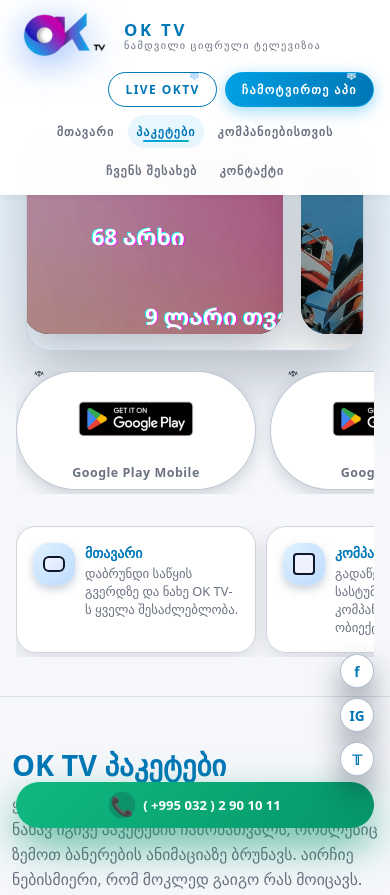
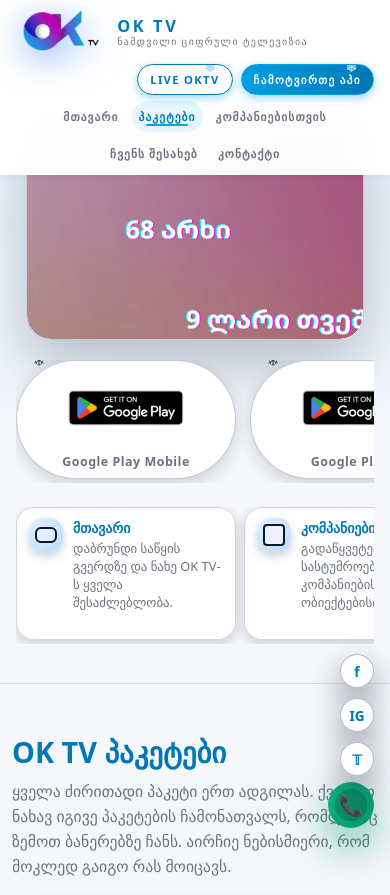
Before and after one commit to giorgigadelia3-lgtm/oktv-landing, a plain HTML site: page packages.html in a window 390 px wide. Shown: the top 895 px of the page. Drawn offline with Linux system fonts and the light colour scheme.

Commit message:
Update packages.html

```diff
--- a/packages.html
+++ b/packages.html
@@ -29,9 +29,7 @@
       box-sizing: border-box;
     }
 
-    html {
-      scroll-behavior: smooth;
-    }
+    html { scroll-behavior: smooth; }
 
     body {
       font-family: system-ui, -apple-system, BlinkMacSystemFont, "Segoe UI", sans-serif;
@@ -49,9 +47,7 @@
 
     main { min-height: 100vh; }
 
-    section {
-      padding: 72px 16px;
-    }
+    section { padding: 72px 16px; }
 
     .section-inner,
     .hero-inner,
@@ -61,6 +57,7 @@
     }
 
     /* ================== HEADER ================== */
+
     .main-header {
       position: fixed;
       top: 0;
@@ -238,9 +235,9 @@
       .header-inner {
         flex-wrap: wrap;
         justify-content: space-between;
-        gap: 8px;
-        padding-top: 8px;
-        padding-bottom: 8px;
+        gap: 6px;
+        padding-top: 6px;
+        padding-bottom: 6px;
         height: auto;
       }
       .brand { order: 0; }
@@ -257,19 +254,24 @@
     }
 
     @media (max-width: 640px) {
-      body { padding-top: 90px; }
+      body { padding-top: 86px; }
 
-      .brand-logo { height: 56px; }
-      .brand-name { font-size: 1.05rem; }
-      .brand-subtitle { font-size: 0.64rem; }
+      .brand-logo { height: 52px; }
+      .brand-name { font-size: 1.02rem; }
+      .brand-subtitle { font-size: 0.62rem; }
       .nav-link {
-        font-size: 0.75rem;
-        padding-inline: 8px;
+        font-size: 0.72rem;
+        padding-inline: 7px;
       }
       .header-cta {
         width: 100%;
         justify-content: flex-end;
       }
+      .header-btn {
+        padding: 7px 12px;
+        box-shadow: 0 3px 10px rgba(0,159,227,0.4);
+      }
+      .header-btn span { font-size: 0.7rem; }
     }
 
     /* ================== HERO – PACKAGES SLIDER ================== */
@@ -291,7 +293,7 @@
     }
 
     .hero-slider::before {
-      /* ლამაზი გლოუ ჩარჩო */
+      /* გლოუ ჩარჩო */
       content: "";
       position: absolute;
       inset: -2px;
@@ -319,19 +321,16 @@
     .hero-packages-track {
       display: flex;
       align-items: stretch;
-      gap: 18px;
-      padding: 20px 32px;
-      animation: packagesMarquee 40s linear infinite;
+      transition: transform 0.6s ease;
       will-change: transform;
     }
 
     .hero-package-slide {
-      flex: 0 0 260px;
-      border-radius: 26px;
+      min-width: 100%;
+      position: relative;
+      border-radius: 30px;
       overflow: hidden;
-      box-shadow: 0 16px 40px rgba(15,23,42,0.25);
-      background: #0f172a;
-      position: relative;
+      height: clamp(260px, 45vw, 520px);
     }
 
     .hero-package-slide img {
@@ -347,18 +346,14 @@
       content: "";
       position: absolute;
       inset: 0;
-      background: radial-gradient(circle at 0 0, rgba(255,255,255,0.08), transparent 55%);
+      background:
+        radial-gradient(circle at 0 0, rgba(255,255,255,0.12), transparent 55%);
       mix-blend-mode: screen;
       pointer-events: none;
     }
 
     .hero-package-slide:hover img {
       transform: scale(1.04);
-    }
-
-    @keyframes packagesMarquee {
-      0%   { transform: translateX(0); }
-      100% { transform: translateX(-50%); }
     }
 
     /* ================== STORE BADGES (APPLICATION DOWNLOAD) ================== */
@@ -777,9 +772,7 @@
       animation: phonePulse 2.1s ease-out infinite;
     }
 
-    .floating-call-text {
-      white-space: nowrap;
-    }
+    .floating-call-text { white-space: nowrap; }
 
     @keyframes phonePulse {
       0% {
@@ -825,25 +818,33 @@
 
     @media (max-width: 980px) {
       .hero-categories {
-        /* მობილურზე: ჰორიზონტალური სკროლი, მექანიკური swipe */
+        /* მობილურზე: ჰორიზონტალური swipe, მაგრამ უფრო დაბალი ბარათები */
         display: flex;
         overflow-x: auto;
-        gap: 10px;
+        gap: 8px;
         padding-bottom: 4px;
         scroll-snap-type: x mandatory;
         -webkit-overflow-scrolling: touch;
+        margin-top: 24px;
       }
 
       .hero-category-card {
-        min-width: 260px;
+        min-width: 230px;
         scroll-snap-align: center;
+        padding: 10px 12px;
+        border-radius: 18px;
+        box-shadow: 0 4px 12px rgba(15,23,42,0.18);
+      }
+
+      .hero-category-icon {
+        width: 34px;
+        height: 34px;
+        border-radius: 14px;
       }
     }
 
     @media (max-width: 768px) {
-      body {
-        font-size: 15px;
-      }
+      body { font-size: 15px; }
 
       #packages-hero {
         padding-top: 32px;
@@ -855,11 +856,20 @@
         border-radius: 24px;
       }
 
-      .hero-packages-track {
-        padding: 16px 20px;
+      .hero-package-slide {
+        height: clamp(220px, 56vw, 320px);
+        border-radius: 24px;
       }
 
-      /* ბადჯების ჰორიზონტალური სქროლი – მექანიკური swipe */
+      .hero-slider::before {
+        border-radius: 26px;
+      }
+
+      .hero-slider::after {
+        border-radius: 24px;
+      }
+
+      /* ჩამოტვირთვის ბადჯები – მობილურ swipe */
       .store-badges {
         margin-top: 20px;
         flex-wrap: nowrap;
@@ -871,24 +881,20 @@
       }
 
       .store-badge {
-        min-width: 260px;
+        min-width: 240px;
         max-width: 280px;
         scroll-snap-align: center;
         border-radius: 999px;
         padding: 6px 16px 8px;
       }
 
-      .store-badge img {
-        width: 140px;
-      }
+      .store-badge img { width: 140px; }
 
       .packages-list-section {
         padding: 48px 12px 64px;
       }
 
-      .packages-list-layout {
-        display: block;
-      }
+      .packages-list-layout { display: block; }
 
       .packages-list {
         max-height: none;
@@ -900,15 +906,12 @@
         overflow-y: auto;
       }
 
-      /* პაკეტის დეტალების ბარათი – მობილურზე თავდაპირველად დამალული */
       #packageInfo {
         display: none;
         margin-top: 18px;
       }
 
-      #packageInfo.mobile-open {
-        display: block;
-      }
+      #packageInfo.mobile-open { display: block; }
 
       .packages-promo-image-wrapper {
         display: none; /* ბანერი მობილურზე არ ჩანს */
@@ -927,24 +930,30 @@
       .social-ig { bottom: 112px; }
       .social-tt { bottom: 68px; }
 
+      /* ტელეფონის ღილაკი – პატარა მრგვალი აიკონი */
       .floating-call-btn {
         right: 16px;
-        left: 16px;
         bottom: 16px;
+        left: auto;
+        padding: 0;
+        width: 46px;
+        height: 46px;
+        border-radius: 999px;
         justify-content: center;
-        font-size: 0.82rem;
-        padding-inline: 14px;
+      }
+
+      .floating-call-text { display: none; }
+
+      .floating-call-icon {
+        width: 32px;
+        height: 32px;
+        font-size: 1.2rem;
       }
     }
 
     @media (max-width: 480px) {
-      .hero-category-card {
-        min-width: 240px;
-      }
-
-      .store-badge {
-        min-width: 240px;
-      }
+      .hero-category-card { min-width: 220px; }
+      .store-badge { min-width: 220px; }
     }
   </style>
 </head>
@@ -982,41 +991,12 @@
   </header>
 
   <main>
-    <!-- ================== HERO – 9 ბანერის სლაიდერი ================== -->
+    <!-- ================== HERO – პაკეტების ბანერების სლაიდერი ================== -->
     <section id="packages-hero">
       <div class="hero-inner">
-        <div class="hero-slider reveal">
-          <div class="hero-packages-track">
-            <!-- 9 ბანერი – პირველი წრე -->
-            <div class="hero-package-slide">
-              <img src="package-1.jpg" alt="ეკონომი – 68 არხი, 9 ლარი თვეში" />
-            </div>
-            <div class="hero-package-slide">
-              <img src="package-2.jpg" alt="გასართობი – 14 არხი, 4 ლარი თვეში" />
-            </div>
-            <div class="hero-package-slide">
-              <img src="package-3.jpg" alt="დოკუმენტური და შემეცნებითი – 11 არხი, 4 ლარი თვეში" />
-            </div>
-            <div class="hero-package-slide">
-              <img src="package-4.jpg" alt="სპორტი – 8 არხი, 4 ლარი თვეში" />
-            </div>
-            <div class="hero-package-slide">
-              <img src="package-5.jpg" alt="სპორტ ექსკლუზივი – 3 არხი, 4 ლარი თვეში" />
-            </div>
-            <div class="hero-package-slide">
-              <img src="package-6.jpg" alt="კინო – 19 არხი, 4 ლარი თვეში" />
-            </div>
-            <div class="hero-package-slide">
-              <img src="package-7.jpg" alt="პრემიუმ კინო – 12 არხი, 4 ლარი თვეში" />
-            </div>
-            <div class="hero-package-slide">
-              <img src="package-8.jpg" alt="ზოგადი საინფორმაციო – 16 არხი, 4 ლარი თვეში" />
-            </div>
-            <div class="hero-package-slide">
-              <img src="package-9.jpg" alt="+18 – 3 არხი, 4 ლარი თვეში" />
-            </div>
-
-            <!-- იგივე 9 ბანერი – მეორე წრე უწყვეტი ანიმაციისთვის -->
+        <div class="hero-slider reveal" id="packagesHeroSlider">
+          <div class="hero-packages-track" id="packagesHeroTrack">
+            <!-- 9 ბანერი -->
             <div class="hero-package-slide">
               <img src="package-1.jpg" alt="ეკონომი – 68 არხი, 9 ლარი თვეში" />
             </div>
@@ -1127,7 +1107,7 @@
         <h2 class="packages-title">OK TV პაკეტები</h2>
         <p class="packages-subtitle">
           ყველა ძირითადი პაკეტი ერთ ადგილას. ქვემოთ ნახავ იგივე პაკეტების ჩამონათვალს,
-          რომლებიც ზემოთ ბანერების ანიმაციაზე ბრუნავს. აირჩიე ნებისმიერი, რომ მოკლედ გაიგო რას მოიცავს.
+          რომლებიც ზემოთ ბანერებზე ჩანს. აირჩიე ნებისმიერი, რომ მოკლედ გაიგო რას მოიცავს.
         </p>
 
         <div class="packages-list-layout">
@@ -1297,12 +1277,51 @@
     }, { threshold: 0.2 });
     reveals.forEach(el => io.observe(el));
 
+    // ================== HERO SLIDER – DESKTOP & MOBILE ==================
+    (function () {
+      const track = document.getElementById('packagesHeroTrack');
+      const slides = track ? track.querySelectorAll('.hero-package-slide') : [];
+      if (!track || !slides.length) return;
+
+      let currentIndex = 0;
+      const total = slides.length;
+      let timer;
+
+      function goToSlide(index) {
+        currentIndex = (index + total) % total;
+        const offset = -currentIndex * 100;
+        track.style.transform = `translateX(${offset}%)`;
+      }
+
+      function startSlider() {
+        clearInterval(timer);
+        // можем გავუშვათ ყველგან; თუ გინდა მხოლოდ დესკტოპზე,
+        // აქ შეიძლება ჩაეწეროს პირობა (min-width: 981px)
+        timer = setInterval(() => {
+          goToSlide(currentIndex + 1);
+        }, 7000);
+      }
+
+      function handleVisibilityChange() {
+        if (document.hidden) {
+          clearInterval(timer);
+        } else {
+          startSlider();
+        }
+      }
+
+      goToSlide(0);
+      startSlider();
+      document.addEventListener('visibilitychange', handleVisibilityChange);
+      window.addEventListener('beforeunload', () => clearInterval(timer));
+    })();
+
     // ================== PACKAGES DATA & MOBILE LOGIC ==================
     const packageData = {
       economy: {
         title: '1) ეკონომი – 68 არხი, 9 ლარი თვეში',
         subtitle: 'საბაზისო, მაგრამ ძალიან მდიდარი პაკეტი ყოველდღიური ყურებისთვის.',
-        body: '„ეკონომი“ პაკეტი აერთიანებს 68 სხვადასხვა არხს – ქართულ, საერთაშორისო, მუსიკალურ, საბავშვო და საინფორმაციო კონტენტს. იდეალურია იმ მომხმარებლებისთვის, ვისაც სურს მაქსიმალურად დაბალ ფასად მიიღოს მრავალფეროვანი პროგრამები. 9 ლარი თვეში ორ მისამართზე, დამატებითი დამალული გადასახადების გარეშე.'
+        body: '„ეკონომი“ პაკეტი აერთიანებს 68 სხვადასხვა არხს – ქართულ, საერთაშორისო, მუსიკალურ, საბავშვო და საინფორმაციო კონტენტს. იდეალურადაა მათთვის, ვისაც სურს მაქსიმალურად დაბალ ფასად მიიღოს მრავალფეროვანი პროგრამები. 9 ლარი თვეში ორ მისამართზე, დამატებითი დამალული გადასახადების გარეშე.'
       },
       entertainment: {
         title: '2) გასართობი – 14 არხი, 4 ლარი თვეში',
@@ -1312,12 +1331,12 @@
       documentary: {
         title: '3) დოკუმენტური და შემეცნებითი – 11 არხი, 4 ლარი თვეში',
         subtitle: 'დოკუმენტური ფილმები, ბუნება, ისტორია და მეცნიერება.',
-        body: '„დოკუმენტური და შემეცნებითი“ პაკეტი მოიცავს არხებს, სადაც მთავარია ცოდნა და აღმოჩენები – ბუნება, კოსმოსი, ისტორია, ტექნოლოგიები. შესაფერისია როგორც მოზარდებისთვის, ასევე უფროსებისთვის, ვინც ყოველდღე სიახლეებს ეძებს.'
+        body: '„დოკუმენტური და შემეცნებითი“ პაკეტი მოიცავს არხებს, სადაც მთავარი ძალა ცოდნა და აღმოჩენებია – ბუნება, კოსმოსი, ისტორია, ტექნოლოგიები. შესაფერისია როგორც მოზარდებისთვის, ასევე უფროსებისთვის, ვინც ყოველდღე სიახლეებს ეძებს.'
       },
       sport: {
         title: '4) სპორტი – 8 არხი, 4 ლარი თვეში',
         subtitle: 'ფეხბურთი, კალათბურთი, ავტო-სპორტი და სხვა ღონისძიებები.',
-        body: '„სპორტი“ პაკეტი აერთიანებს სპორტულ არხებს, სადაც მომხმარებელი ნახავს როგორც ადგილობრივ, ისე საერთაშორისო ტურნირებს. ფეხბურთი, კალათბურთი, ტენისი, ორთაბრძოლები და სხვა სახეობები – პირდაპირი ეთერით და რეპლაიებით.'
+        body: '„სპორტი“ პაკეტი აერთიანებს სპორტულ არხებს, სადაც მომხმარებელი იხილავს როგორც ადგილობრივ, ისე საერთაშორისო ტურნირებს. ფეხბურთი, კალათბურთი, ტენისი, ორთაბრძოლები და სხვა სახეობები – პირდაპირი ეთერით და რეპლაიებით.'
       },
       sportExclusive: {
         title: '5) სპორტ ექსკლუზივი – 3 არხი, 4 ლარი თვეში',
@@ -1327,7 +1346,7 @@
       cinema: {
         title: '6) კინო – 19 არხი, 4 ლარი თვეში',
         subtitle: 'ფილმები ყველა ჟანრში – დღე და ღამე.',
-        body: '„კინო“ პაკეტი მოიცავს 19 კინოჩანელებს: action, დრამა, კომედია, თრილერი, საოჯახო და სხვა. იდეალურია მათთვის, ვინც ყოველდღე ახალ ფილმებს ეძებს ქართულად და ორიგინალ ენაზე.'
+        body: '„კინო“ პაკეტი მოიცავს 19 კინოჩანელს: action, დრამა, კომედია, თრილერი, საოჯახო და სხვა. იდეალურია მათთვის, ვინც ყოველდღე ახალ ფილმებს ეძებს ქართულად და ორიგინალ ენაზე.'
       },
       premiumCinema: {
         title: '7) პრემიუმ კინო – 12 არხი, 4 ლარი თვეში',
@@ -1374,13 +1393,12 @@
 
         const alreadyActive = btn.classList.contains('active');
 
-        // ყველა ელემენტიდან active მოვხსნათ
         packageListEl.querySelectorAll('.package-list-item').forEach(item => {
           item.classList.remove('active');
         });
 
         if (isMobile()) {
-          // მობილურზე: იგივე პაკეტზე მეორედ დაჭერით დავხუროთ
+          // იგივე პაკეტზე მეორედ დაჭერა – დახურვა
           if (alreadyActive && packageInfoEl.classList.contains('mobile-open')) {
             packageInfoEl.classList.remove('mobile-open');
             packageListEl.classList.remove('collapsed');
@@ -1388,7 +1406,6 @@
           }
         }
 
-        // ახალი active
         btn.classList.add('active');
         setPackage(key);
 
@@ -1399,7 +1416,6 @@
       });
     }
 
-    // რეზოლის გაჩვლაზე – თუ დესკტოპზე გადავედით, მობილური კლასები მოვხსნათ
     function handleResize() {
       if (!isMobile()) {
         packageInfoEl.classList.remove('mobile-open');
```
